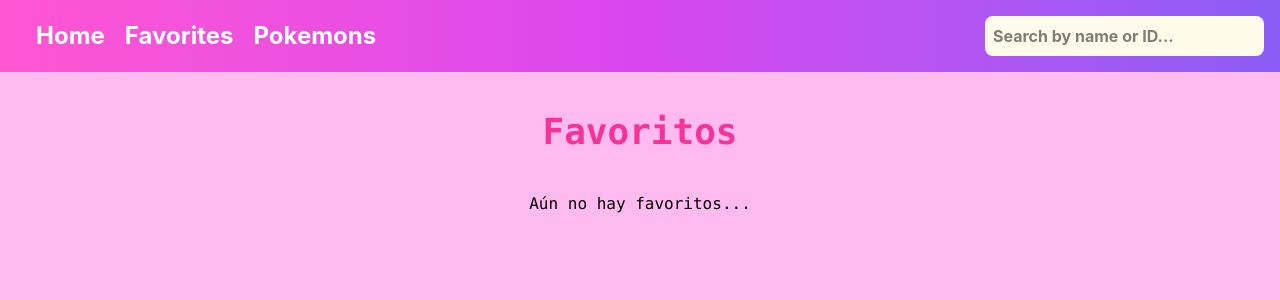
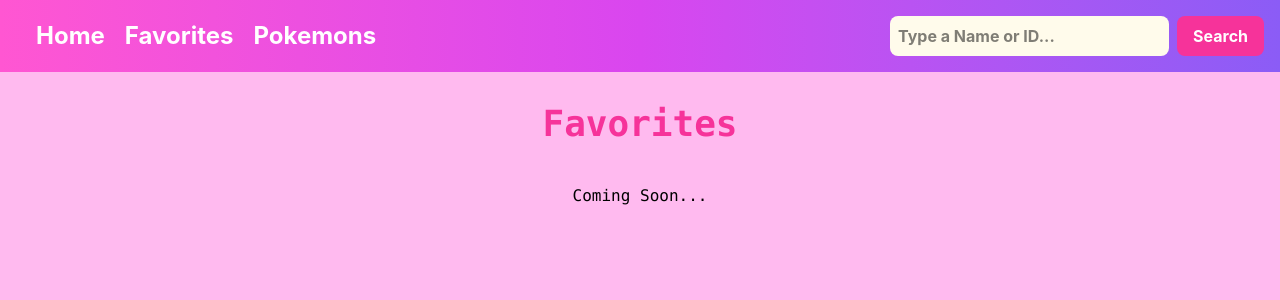
Before and after one commit to tessarivas/PokemonCards, a React (Vite) app: page /PokemonCards/favorites in a window 1280 px wide. Shown: the top 300 px of the page. Built offline with nearby package versions, Linux system fonts and the light colour scheme; no server answers.

Commit message:
Router Dinamico Done

```diff
--- a/src/App.css
+++ b/src/App.css
@@ -10,6 +10,7 @@
 
 
 body {
+  padding-top: 64px;
   background-color: #ffbaef;
 
   font-family: Inter, system-ui, Avenir, Helvetica, Arial, sans-serif;
--- a/src/components/Navbar.jsx
+++ b/src/components/Navbar.jsx
@@ -1,31 +1,33 @@
 import { useState, useContext } from "react";
-import { Link } from "react-router-dom";
+import { Link, useNavigate } from "react-router-dom";
 import { AppContext } from "../context/AppContext";
 
 export const Navbar = () => {
   const { pokemons } = useContext(AppContext);
   const [search, setSearch] = useState("");
-  const [filteredPokemon, setFilteredPokemon] = useState(null);
+  const [error, setError] = useState(null);
   const [isMenuOpen, setIsMenuOpen] = useState(false);
+  const navigate = useNavigate();
 
-  const handleSearch = (e) => {
-    const query = e.target.value.toLowerCase();
-    setSearch(query);
-
-    if (query === "") {
-      setFilteredPokemon(null);
-      return;
-    }
+  const handleSearch = () => {
+    if (!search.trim()) return;
 
     const found = pokemons.find(
-      (pokemon) => pokemon.name.toLowerCase() === query || pokemon.id.toString() === query
+      (pokemon) =>
+        pokemon.name.toLowerCase() === search.toLowerCase() || pokemon.id.toString() === search
     );
 
-    setFilteredPokemon(found || null);
+    if (found) {
+      navigate(`/pokemon/${found.id}`);
+      setSearch("");
+      setError(null);
+    } else {
+      setError("No se encontró el Pokémon");
+    }
   };
 
   return (
-    <nav className="bg-gradient-to-r from-[#ff56d2] via-[#d946ef] to-[#8b5cf6] text-white font-bold p-4 flex justify-between items-center">
+    <nav className="fixed top-0 left-0 right-0 z-50 bg-gradient-to-r from-[#ff56d2] via-[#d946ef] to-[#8b5cf6] text-white font-bold p-4 flex justify-between items-center">
       <div className="hidden md:flex items-center space-x-4">
         <ul className="text-2xl pl-5 gap-5 flex">
           <li><Link to="/" className="hover:text-[#8b5cf6]">Home</Link></li>
@@ -48,26 +50,27 @@ export const Navbar = () => {
         </ul>
       </div>
 
-      <div className="relative flex items-center">
+      <div className="relative flex items-center space-x-2">
         <input
           type="text"
-          placeholder="Search by name or ID..."
+          placeholder="Type a Name or ID..."
           value={search}
-          onChange={handleSearch}
+          onChange={(e) => setSearch(e.target.value)}
           className="p-2 rounded-lg bg-amber-50 text-black focus:outline-none focus:ring-2 focus:ring-pink-300"
         />
+        <button
+          onClick={handleSearch}
+          className="bg-pink-500 text-white px-4 py-2 rounded-lg hover:bg-pink-700 transition-all"
+        >
+          Search
+        </button>
+      </div>
 
-        {filteredPokemon && (
-          <div className="absolute right-0 bg-white rounded-lg shadow-lg mt-70 p-4 w-57">
-            <img src={filteredPokemon.image} alt={filteredPokemon.name} className="w-20 h-20 mx-auto" />
-            <h3 className="text-lg font-bold text-[#ff56d2] capitalize">{filteredPokemon.name}</h3>
-            <p className="text-sm text-gray-700">ID: {filteredPokemon.id}</p>
-            <p className="text-sm text-gray-700">Altura: {filteredPokemon.height / 10} m</p>
-            <p className="text-sm text-gray-700">Peso: {filteredPokemon.weight / 10} kg</p>
-            <p className="text-sm text-gray-700">Tipos: {filteredPokemon.types}</p>
-          </div>
-        )}
-      </div>
+      {error && (
+        <p className="absolute top-16 right-4 bg-red-500 text-white px-4 py-2 rounded-lg shadow-lg">
+          {error}
+        </p>
+      )}
     </nav>
   );
 };
--- a/src/components/PokemonCard.jsx
+++ b/src/components/PokemonCard.jsx
@@ -1,18 +1,30 @@
 import React from "react";
+import { useNavigate } from "react-router-dom";
 
 export function PokemonCard({ id, name, image, height, weight, types }) {
+  const navigate = useNavigate();
+
   return (
-    <div className="relative border-5 border-white p-6 rounded-lg text-center w-48 bg-gradient-to-br from-pink-400 via-purple-500 to-indigo-600 font-bold shadow-md hover:scale-105 transition-all">
+    <div
+      onClick={() => navigate(`/pokemon/${id}`)}
+      style={{ cursor: "pointer" }}
+      className="relative border-5 border-white p-6 rounded-lg text-center w-48
+                 bg-gradient-to-br from-pink-400 via-purple-500 to-indigo-600
+                 font-bold shadow-md hover:scale-105 transition-all"
+    >
       <div className="absolute top-2 left-2 bg-white text-black px-2 py-1 rounded-full text-xs font-bold shadow-md">
         {id}
       </div>
-
       <img src={image} alt={name} className="w-28 h-28 mx-auto" />
       <p className="text-sm text-white mt-2">Name:</p>
-      <h3 className="capitalize text-[#ffa1eb] text-lg font-extrabold drop-shadow-[0_0_5px_#ff00c8]">{name}</h3>
+      <h3 className="capitalize text-[#ffa1eb] text-lg font-extrabold drop-shadow-[0_0_5px_#ff00c8]">
+        {name}
+      </h3>
       <p className="text-sm text-white mt-2">Height: {height / 10} m</p>
       <p className="text-sm text-white">Weight: {weight / 10} kg</p>
-      <p className="text-sm text-white">Types: {types}</p>
+      <p className="text-sm text-white">
+        Types: {Array.isArray(types) ? types.map((type) => type).join(", ") : "Unknown"}
+      </p>
     </div>
   );
 }
--- a/src/main.jsx
+++ b/src/main.jsx
@@ -10,6 +10,7 @@ import { AppProvider } from "./context/AppContext.jsx";
 import { Provider } from "react-redux";
 import store from "./redux/store.js";
 // PAGES
+import PokemonDetail from "./pages/PokemonDetails.jsx";
 import Home from "./pages/Home.jsx";
 import Favorites from "./pages/Favorites.jsx";
 import Pokemons from "./pages/Pokemons.jsx";
@@ -23,9 +24,10 @@ createRoot(root).render(
         <BrowserRouter basename="/PokemonCards">
           <Routes>
             <Route path="/" element={<App />}>
-              <Route index element={<Home />} />
-              <Route path="favorites" element={<Favorites />} />
-              <Route path="pokemons" element={<Pokemons />} />
+            <Route path="/pokemon/:id" element={<PokemonDetail />} />
+            <Route index element={<Home />} />
+            <Route path="favorites" element={<Favorites />} />
+            <Route path="pokemons" element={<Pokemons />} />
             </Route>
           </Routes>
         </BrowserRouter>
--- a/src/pages/Favorites.jsx
+++ b/src/pages/Favorites.jsx
@@ -1,13 +1,11 @@
-import { Link } from 'react-router-dom';
-
 export default function Favorites() {
   return (
     <>
       <div className="p-10 text-4xl text-pink-500 font-bold font-mono">
-        <h1>Favoritos</h1>
+        <h1>Favorites</h1>
       </div>
       <div className=" text-black font-mono text-center">
-        <h2>Aún no hay favoritos...</h2>
+        <h2>Coming Soon...</h2>
       </div>
     </>
   );
--- a/src/pages/Home.jsx
+++ b/src/pages/Home.jsx
@@ -2,7 +2,7 @@ export default function Home() {
   return (
     <>
       <div className="p-10 text-4xl text-pink-500 font-bold font-mono text-center">
-        <h1>¡Hola!</h1>
+        <h1>Hello!</h1>
         <div className="pt-5">
         <img
           src="https://media2.giphy.com/media/v1.Y2lkPTc5MGI3NjExbHV0MGxqeTdld3FhNmxiamVmeGN4ZWhubmE4ZmU3OGFhYWJ4emVtaSZlcD12MV9pbnRlcm5hbF9naWZfYnlfaWQmY3Q9Zw/sz7kA25eqCH8M6DyIh/giphy.gif"
@@ -12,7 +12,7 @@ export default function Home() {
         </div>
       </div>
       <div className="text-2xl text-pink-500 font-mono text-center">
-        <h2>Página hecha por Teresa Rivas Gómez</h2>
+        <h2>Created by Teresa Rivas Gómez</h2>
       </div>
     </>
   );
--- /dev/null
+++ b/src/pages/PokemonDetails.jsx
@@ -0,0 +1,57 @@
+import { useParams, useNavigate } from "react-router-dom";
+import { useEffect, useState } from "react";
+
+function PokemonDetail() {
+  const { id } = useParams();
+  const navigate = useNavigate();
+  const [pokemon, setPokemon] = useState(null);
+
+  useEffect(() => {
+    const fetchPokemon = async () => {
+      try {
+        const res = await fetch(`https://pokeapi.co/api/v2/pokemon/${id}`);
+        if (!res.ok) throw new Error("No se encontró el Pokémon");
+        const data = await res.json();
+
+        setPokemon({
+          id: data.id,
+          name: data.name,
+          image: data.sprites.front_default,
+          height: data.height / 10,
+          weight: data.weight / 10,
+          types: data.types.map((type) => type.type.name).join(", "),
+        });
+      } catch (error) {
+        console.error("Error al obtener el Pokémon:", error);
+      }
+    };
+
+    fetchPokemon();
+  }, [id]);
+
+  if (!pokemon) return <p className="pt-20 text-center text-black">Cargando...</p>;
+
+  return (
+    <div className="flex flex-col items-center justify-center min-h-screen bg-gradient-to-br from-pink-400 via-purple-500 to-indigo-600 p-6">
+      <div className="relative border-5 border-white p-6 rounded-lg text-center w-64
+                      bg-white shadow-lg hover:scale-105 transition-all">
+        <div className="absolute top-2 left-2 bg-gray-200 text-black px-3 py-1 rounded-full text-xs font-bold shadow-md">
+          #{pokemon.id}
+        </div>
+        <img src={pokemon.image} alt={pokemon.name} className="w-32 h-32 mx-auto" />
+        <h3 className="capitalize text-xl font-extrabold text-gray-800 mt-3">{pokemon.name}</h3>
+        <p className="text-sm text-gray-600 mt-2">Altura: {pokemon.height} m</p>
+        <p className="text-sm text-gray-600">Peso: {pokemon.weight} kg</p>
+        <p className="text-sm text-gray-600">Tipo: {pokemon.types}</p>
+      </div>
+      <button
+        onClick={() => navigate(-1)}
+        className="mt-6 bg-red-500 text-white font-bold px-4 py-2 rounded-lg hover:bg-red-700 transition-all shadow-lg"
+      >
+        Regresar
+      </button>
+    </div>
+  );
+}
+
+export default PokemonDetail;
--- a/src/pages/Pokemons.jsx
+++ b/src/pages/Pokemons.jsx
@@ -4,7 +4,7 @@ export default function Pokemons() {
   return (
     <div>
       <div className="p-10 text-4xl text-pink-500 font-bold font-mono">
-        <h1>Lista de Pokemons</h1>
+        <h1>Pokemons Cards</h1>
       </div>
       <MyComponent />
     </div>
```
